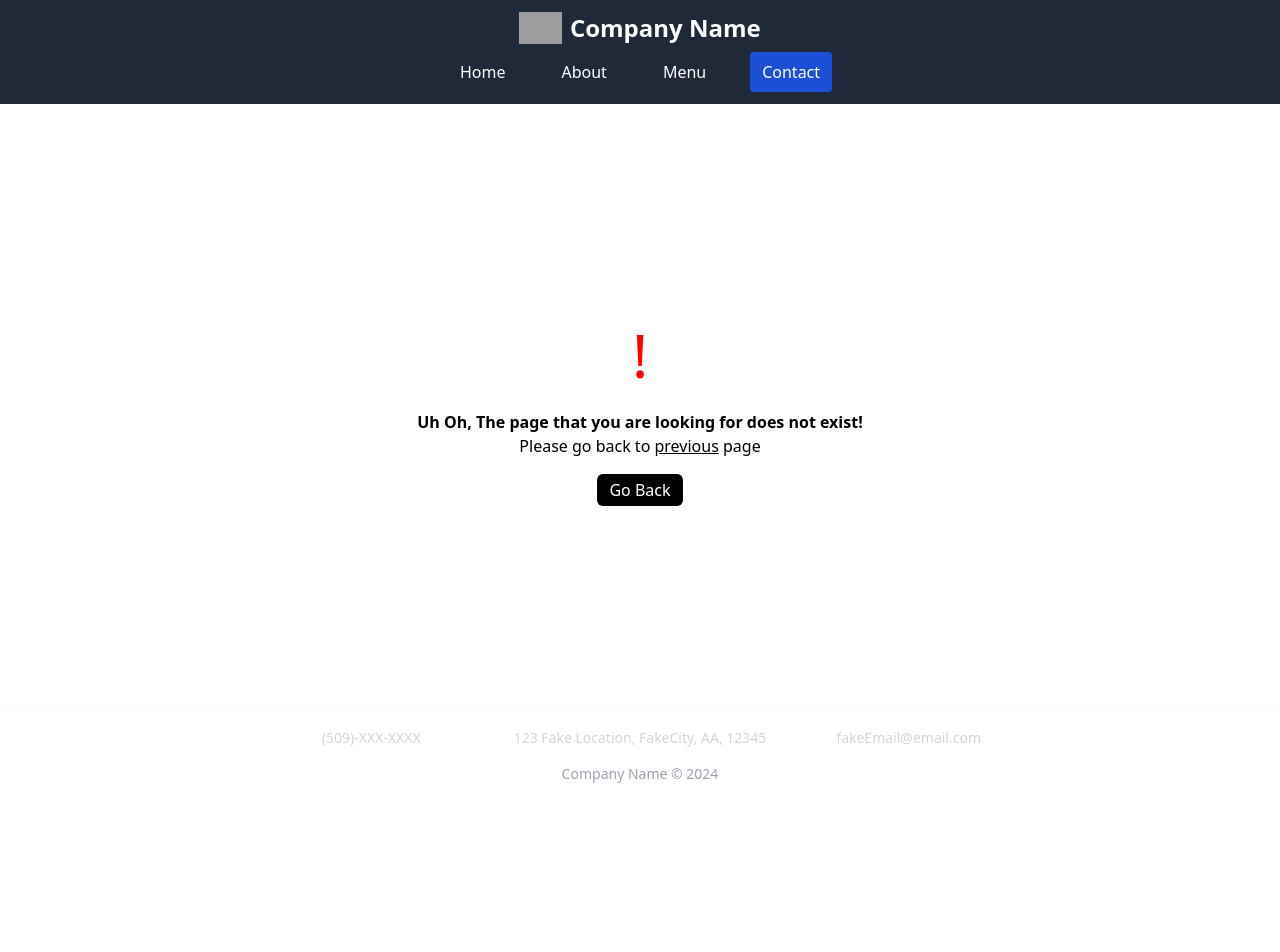
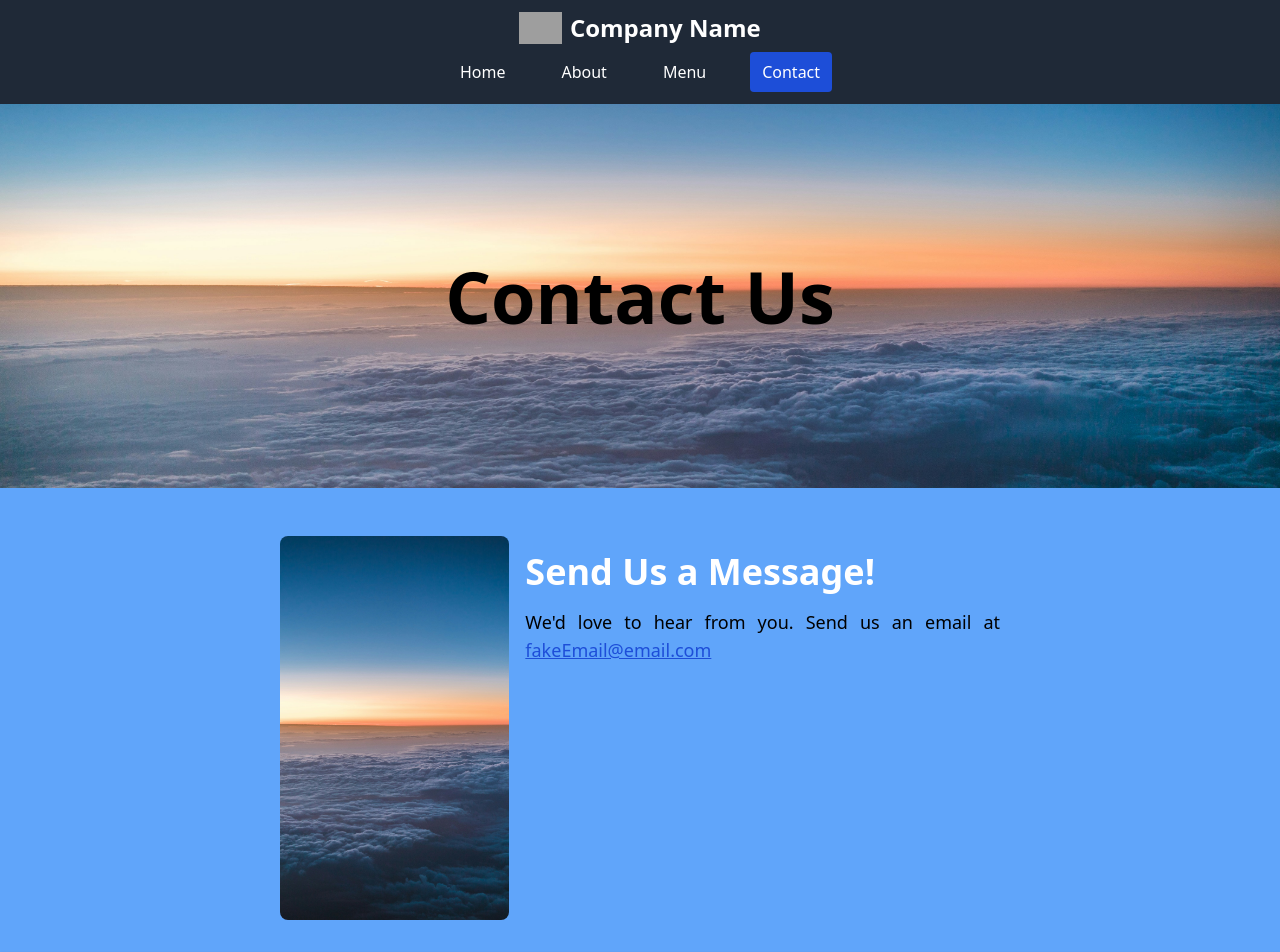
Before and after one commit to Mlie23/Vue3ProjectBase, a Vue app: page /contact in a window 1280 px wide. Shown: the top 952 px of the page. Before the commit the page ends 800 px from the top, so only its background shows below. Built offline with nearby package versions, Linux system fonts and the light colour scheme; grey boxes are pictures that could not be loaded.

Commit message:
Adding a contact-us page

```diff
--- /dev/null
+++ b/src/components/ContactUs.vue
@@ -0,0 +1,32 @@
+<template>
+    <section>
+        <div class="relative w-full h-96 overflow-hidden">
+            <img src="../assets/landscape.jpg" class="object-cover w-full h-full">
+            <div class="absolute flex items-center justify-center inset-0 font-extrabold text-5xl lg:text-7xl">Contact Us</div>
+        </div>
+    </section>
+    <section class="bg-blue-400">
+        <div
+        class="gap-4 py-8 px-4 mx-16 lg:px-6 lg:mx-64 lg:grid lg:grid-cols-3"
+        >
+            <div class="mt-4 mb-8 mx-auto lg:mb-0">
+                    <img
+                    class="w-full h-96 rounded-lg object-cover"
+                    src="../assets/landscape.jpg"
+                    alt="about-us-pic"
+                    />
+            </div>
+            <div class="mt-8 sm:text-lg lg:mx-auto lg:col-span-2">
+                <h1
+                class="mb-2 text-3xl font-extrabold text-white text-center lg:text-4xl lg:text-left lg:mb-4"
+                >
+                    Send Us a Message!
+                </h1>
+                <p class="mb-4 text-justify">We'd love to hear from you. Send us an email at <a href="mailto:fakeEmail@email.com" class="text-blue-700 underline">fakeEmail@email.com</a></p>
+            </div>
+        </div>
+    </section>
+</template>
+
+<script setup>
+</script>
--- a/src/constant/routes.js
+++ b/src/constant/routes.js
@@ -1,5 +1,6 @@
 /*eslint-disable*/
 import HelloWorldView from "../components/HelloWorld.vue";
+import ContactUs from "../components/ContactUs.vue";
 import NotFoundErrorView from "../components/NotFoundError.vue";
 import { createWebHistory, createRouter } from "vue-router";
 
@@ -8,6 +9,10 @@ export var ROUTES = [
   {
     path: "/home",
     component: HelloWorldView,
+  },
+  {
+    path: "/contact",
+    component: ContactUs,
   },
   {
     path: "/:pathMatch(.*)*",
```
Also changed, not shown: src/assets/landscape.jpg (added).
